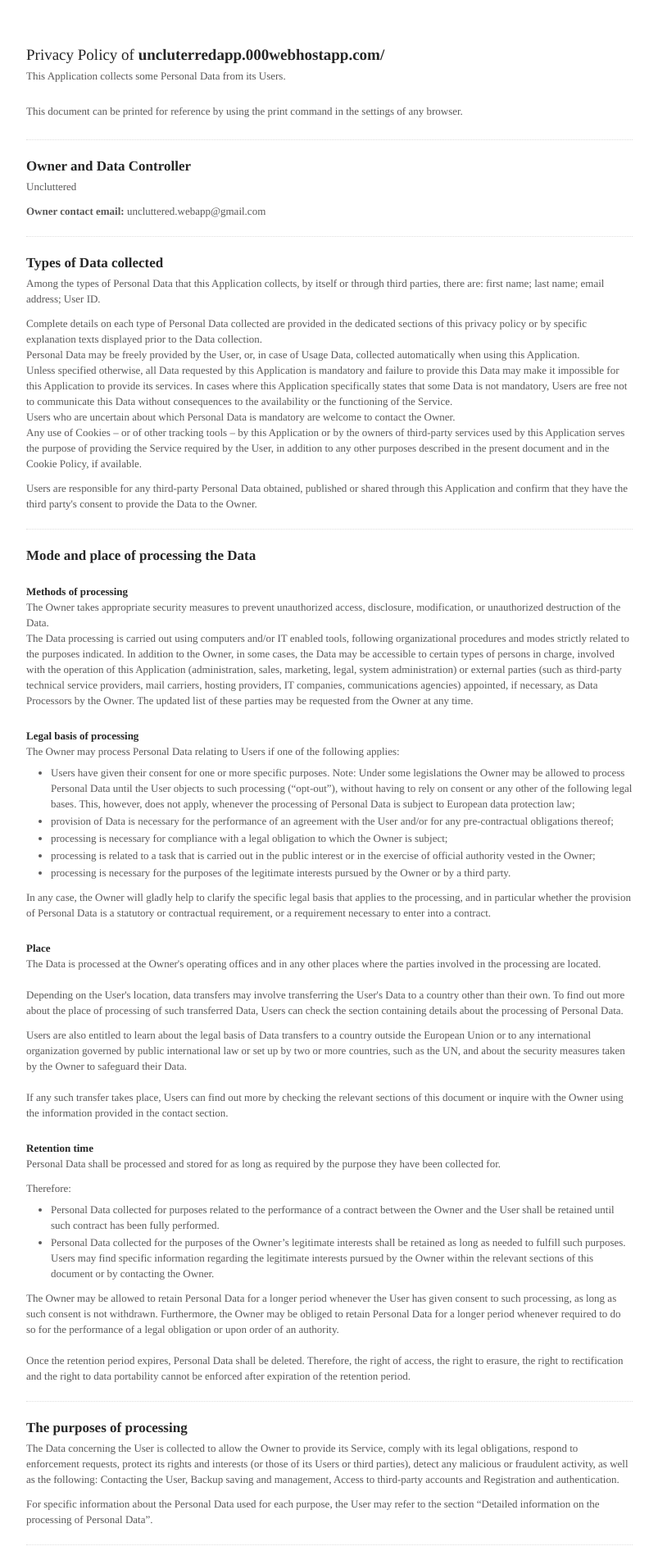
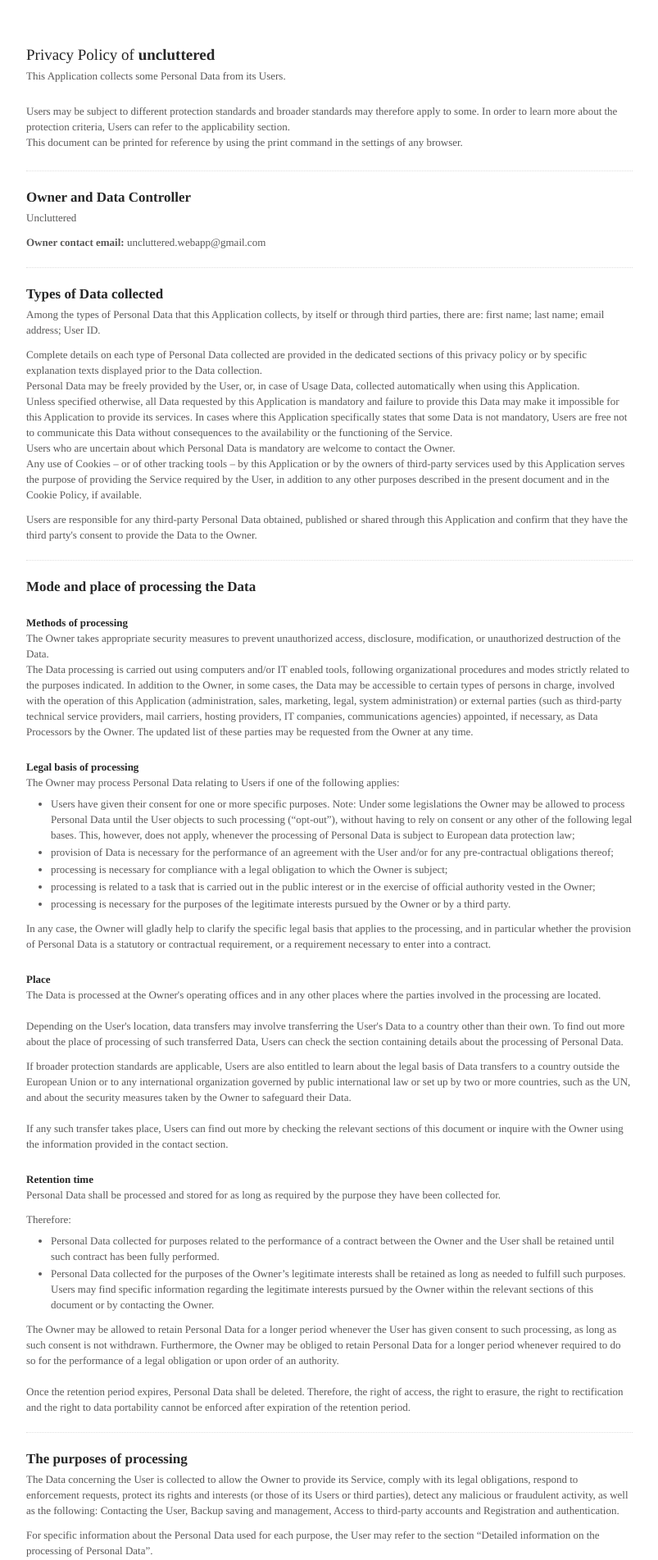
Before and after one commit to changco0987/uncluttered, a PHP site: page /pages/privacy.php in a window 1280 px wide. Shown: the part 57-1960 px from the top of the page at 82% size, without its empty margins (238-1041 px from the left). Run offline with PHP 8.4, Linux system fonts and the light colour scheme; some libraries are stand-ins or nearby versions.

Commit message:
changed: privacy and policy

```diff
--- a/pages/privacy.php
+++ b/pages/privacy.php
@@ -9,8 +9,8 @@
     <meta name="viewport" content="width=device-width, initial-scale=1, shrink-to-fit=no">
 
     <meta http-equiv="date" content="2022-12-25">
-    <meta http-equiv="last-modified" content="2022-12-25">
-    <meta itemprop="name" content="Privacy Policy of uncluterredapp.000webhostapp.com/">
+    <meta http-equiv="last-modified" content="2023-01-19">
+    <meta itemprop="name" content="Privacy Policy of uncluttered">
     <meta itemprop="description" content="This Application collects some Personal Data from its Users.">
     <meta itemprop="image" content="https://www.iubenda.com/seo/assets/default.png">
     <meta name="locale" content="en">
@@ -18,11 +18,11 @@
     <meta name="description" content="This Application collects some Personal Data from its Users.">
     <meta name="image" content="https://www.iubenda.com/seo/assets/default.png">
     <meta name="twitter:card" content="summary">
-    <meta name="twitter:title" content="Privacy Policy of uncluterredapp.000webhostapp.com/">
+    <meta name="twitter:title" content="Privacy Policy of uncluttered">
     <meta name="twitter:description" content="This Application collects some Personal Data from its Users.">
     <meta name="twitter:site" content="@iubenda">
     <meta name="twitter:image:src" content="https://www.iubenda.com/seo/assets/default.png">
-    <meta property="og:title" content="Privacy Policy of uncluterredapp.000webhostapp.com/">
+    <meta property="og:title" content="Privacy Policy of uncluttered">
     <meta property="og:description" content="This Application collects some Personal Data from its Users.">
     <meta property="og:image" content="https://www.iubenda.com/seo/assets/default.png">
     <meta property="og:url" content="https://www.iubenda.com/privacy-policy/72207994/legal">
@@ -200,7 +200,7 @@
 
     </style>
     <link rel="icon" href="../asset/appIcon.png">
-    <title>Uncluttered - Privacy Policy of uncluterredapp.000webhostapp.com/</title>
+    <title>Uncluttered - Privacy Policy of unclutteredapp.000webhostapp.com/</title>
 
 </head>
 <body class="" data-new-gr-c-s-check-loaded="14.1026.0" data-gr-ext-installed="">
@@ -249,10 +249,11 @@
 
 <div class="iub_header">
 
-    <h1>Privacy Policy of <strong>uncluterredapp.000webhostapp.com/</strong></h1>
+  <h1>Privacy Policy of <strong>uncluttered</strong></h1>
 
-      <p>This Application collects some Personal Data from its Users.</p><br>
-      <p>This document can be printed for reference by using the print command in the settings of any browser.</p>
+  <p>This Application collects some Personal Data from its Users.</p><br>
+  <p>Users may be subject to different protection standards and broader standards may therefore apply to some. In order to learn more about the protection criteria, Users can refer to the applicability section.</p>
+  <p>This document can be printed for reference by using the print command in the settings of any browser.</p>
 </div> <!-- /header -->
 
 
@@ -305,7 +306,7 @@
   </h3>
   <p>The Data is processed at the Owner's operating offices and in any other places where the parties involved in the processing are located.<br><br>
 Depending on the User's location, data transfers may involve transferring the User's Data to a country other than their own. To find out more about the place of processing of such transferred Data, Users can check the section containing details about the processing of Personal Data.</p>
-  <p>Users are also entitled to learn about the legal basis of Data transfers to a country outside the European Union or to any international organization governed by public international law or set up by two or more countries, such as the UN, and about the security measures taken by the Owner to safeguard their Data.<br><br>
+  <p>If broader protection standards are applicable, Users are also entitled to learn about the legal basis of Data transfers to a country outside the European Union or to any international organization governed by public international law or set up by two or more countries, such as the UN, and about the security measures taken by the Owner to safeguard their Data.<br><br>
 If any such transfer takes place, Users can find out more by checking the relevant sections of this document or inquire with the Owner using the information provided in the contact section.</p>
   <h3 class="iub-subheading iub-subheading-legal-time">
     Retention time
@@ -468,6 +469,7 @@ Some of the services listed below may also collect Personal Data for targeting a
 <div class="one_line_col">
   <h2 id="rights_subjects">The rights of Users</h2>
   <p>Users may exercise certain rights regarding their Data processed by the Owner.</p>
+    <p>Users entitled to broader protection standards may exercise any of the rights described below. In all other cases, Users may inquire with the Owner to find out which rights apply to them.</p>
   <p>In particular, Users have the right to do the following:</p>
 
   <ul>
@@ -495,6 +497,17 @@ Some of the services listed below may also collect Personal Data for targeting a
 </div>
 
 
+  <div class="one_line_col">
+    <h2>Applicability of broader protection standards</h2>
+    <p>While most provisions of this document concern all Users, some provisions expressly only apply if the processing of Personal Data is subject to broader protection standards.</p>
+    <p>Such broader protection standards apply when the processing:</p>
+
+    <ul>
+      <li>is performed by an Owner based within the EU;</li>
+      <li>concerns the Personal Data of Users who are in the EU and is related to the offering of paid or unpaid goods or services, to such Users;</li>
+      <li>concerns the Personal Data of Users who are in the EU and allows the Owner to monitor such Users’ behavior taking place in the EU.</li>
+    </ul>
+  </div>
 
 
 
@@ -513,7 +526,7 @@ Some of the services listed below may also collect Personal Data for targeting a
   <h3 class="iub-subheading iub-subheading-legal-maintenance">
     System logs and maintenance
   </h3>
-  <p>For operation and maintenance purposes, this Application and any third-party services may collect files that record interaction with this Application (System logs) use other Personal Data (such as the IP Address) for this purpose.</p>
+  <p>For operation and maintenance purposes, this Application and any third-party services may collect files that record interaction with this Application (System logs) or use other Personal Data (such as the IP Address) for this purpose.</p>
   <h3 class="iub-subheading iub-subheading-legal-information-not-contained">
     Information not contained in this policy
   </h3>
@@ -528,7 +541,7 @@ Some of the services listed below may also collect Personal Data for targeting a
     Changes to this privacy policy
   </h3>
   <p>The Owner reserves the right to make changes to this privacy policy at any time by notifying its Users on this page and possibly within this Application and/or - as far as technically and legally feasible - sending a notice to Users via any contact information available to the Owner. It is strongly recommended to check this page often, referring to the date of the last modification listed at the bottom. <br><br>
-Should the changes affect processing activities performed on the basis of the User's consent, the Owner shall collect new consent from the User, where required.</p>
+Should the changes affect processing activities performed on the basis of the User’s consent, the Owner shall collect new consent from the User, where required.</p>
 
 </div>
 
@@ -536,11 +549,11 @@ Should the changes affect processing activities performed on the basis of the Us
 
 
 <div class="one_line_col">
-  <div class="box_primary box_10 definitions expand expanded">
+  <div class="box_primary box_10 definitions expand collapsed">
     <h3 id="definitions_and_legal_references" class="expand-click w_icon_24 icon_ribbon">
       Definitions and legal references
     </h3>
-    <div class="expand-content" style="">
+    <div class="expand-content" style="display: none;">
       <h4>Personal Data (or Data)</h4>
       <p>Any information that directly, indirectly, or in connection with other information — including a personal identification number — allows for the identification or identifiability of a natural person.</p>
 
@@ -581,7 +594,7 @@ Should the changes affect processing activities performed on the basis of the Us
 <div class="iub_footer">
 
   <p>
-    Latest update: December 25, 2022
+    Latest update: January 19, 2023
   </p>
 
 
@@ -592,7 +605,6 @@ Should the changes affect processing activities performed on the basis of the Us
           <a href="https://www.iubenda.com/privacy-policy/72207994" title="Show the simplified Privacy Policy" class="show_comp_link iframe-preserve an-preserve">Show the simplified Privacy Policy</a>
 
 </div> <!-- /footer -->
-
 
 <script type="text/javascript">
   window.tryFunc = function(fName,args){
@@ -617,7 +629,7 @@ Should the changes affect processing activities performed on the basis of the Us
 
       <div class="iub_footer">
 
-        <p>Privacy Policy generated with <a href="https://www.iubenda.com/" class="no_border" title="iubenda" target="_blank" rel="noopener"><img alt="iubenda" src="./Privacy Policy of uncluterredapp.000webhostapp.com__files/logo_min.png"></a></p>
+        <p>Privacy Policy generated with <a href="https://www.iubenda.com/" class="no_border" title="iubenda" target="_blank" rel="noopener"><img alt="iubenda" src="../asset/logo_min.png"></a></p>
 
           <a href="https://www.iubenda.com/" target="_blank" rel="noopener" class="btn iubgreen" title="Generate a privacy policy">Generate yours</a>
 
```
Also changed, not shown: asset/logo_min.png (added).
